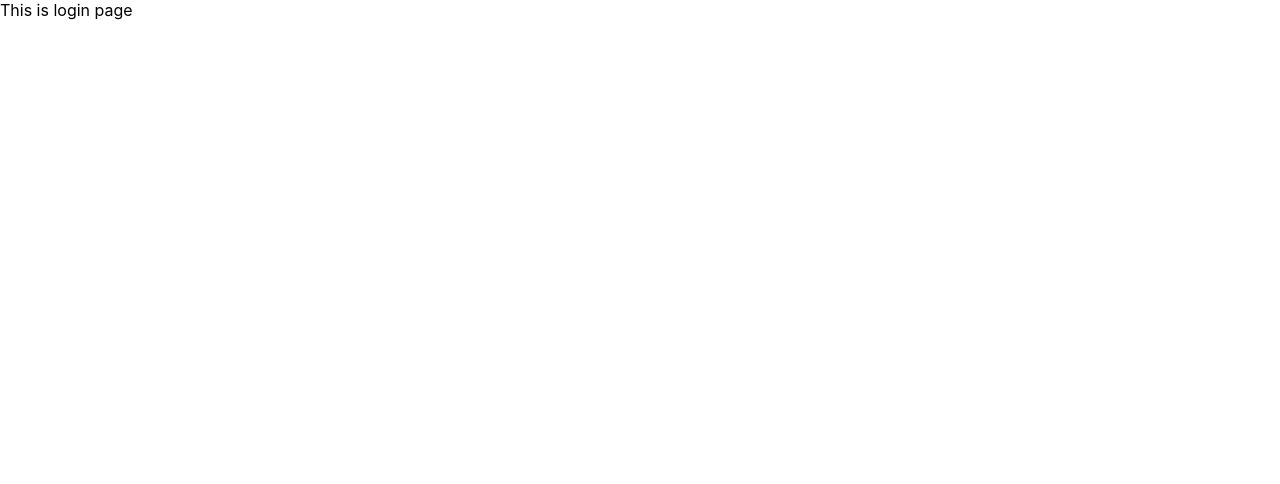
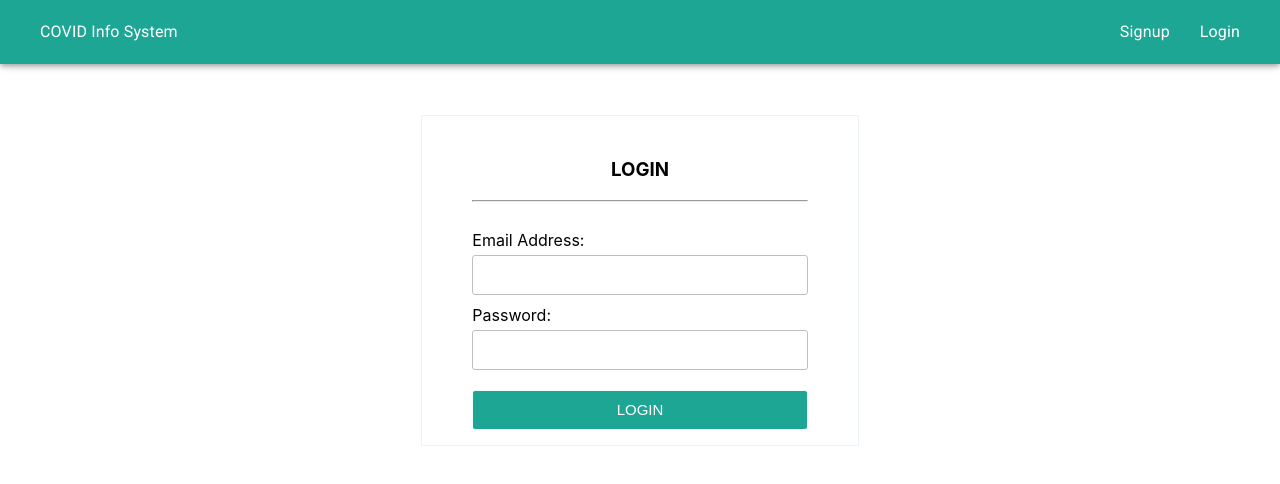
Before and after one commit to anagh07/cis_api, a React (Create React App) app in the folder frontend/: page /login in a window 1280 px wide. Shown: the top 484 px of the page. Built offline with nearby package versions, Linux system fonts and the light colour scheme.

Commit message:
Added UI for Login and Signup page

```diff
--- a/frontend/package.json
+++ b/frontend/package.json
@@ -9,11 +9,15 @@
     "@testing-library/jest-dom": "^5.11.4",
     "@testing-library/react": "^11.1.0",
     "@testing-library/user-event": "^12.1.10",
+    "aphrodite": "^2.4.0",
+    "axios": "^0.24.0",
+    "js-cookie": "^3.0.1",
     "react": "^17.0.2",
     "react-dom": "^17.0.2",
     "react-redux": "^7.2.6",
     "react-router-dom": "^5.3.0",
     "react-scripts": "4.0.3",
+    "redux": "^4.1.2",
     "web-vitals": "^1.0.1"
   },
   "scripts": {
--- a/frontend/src/App.js
+++ b/frontend/src/App.js
@@ -1,21 +1,20 @@
 import './App.css';
-import Header from './SharedComponent/Header';
-import HomePage from './SharedComponent/HomePage';
-import Footer from './SharedComponent/Footer';
-import Login from './SharedComponent/Login';
 import {
   BrowserRouter as Router,
   Switch,
-  Route,
-  Link
+  Route
 } from "react-router-dom";
+import HomePage from './DisplayComponent/HomePage';
+import LoginPage from './DisplayComponent/LoginPage';
+import SignUpPage from './DisplayComponent/SignUpPage';
 
 function App() {
   return (
     <Router>
       <Switch>
         <Route exact component={HomePage} path="/" />
-        <Route exact component={Login} path="/login" />
+        <Route exact component={LoginPage} path="/login" />
+        <Route exact component={SignUpPage} path="/signup" />
       </Switch>
     </Router>
   );
--- a/frontend/src/SharedComponent/HomePage.js
+++ b/frontend/src/DisplayComponent/HomePage.js
@@ -1,8 +1,7 @@
 import React from 'react';
 import { makeStyles } from '@material-ui/core/styles';
-import Header from './Header';
-import MainContent from './MainContent';
-import Footer from './Footer';
+import Header from '../SharedComponent/Header';
+import MainContent from '../SharedComponent/MainContent';
 
 const useStyles = makeStyles(theme => ({
   root: {
@@ -17,7 +16,6 @@ function HomePage() {
     <div className={classes.root}>
       <Header />
       <MainContent />
-      <Footer />
     </div>
   );
 }
--- a/frontend/src/SharedComponent/Login.js
+++ b/frontend/src/DisplayComponent/LoginPage.js
@@ -1,8 +1,7 @@
 import React from 'react';
 import { makeStyles } from '@material-ui/core/styles';
-import Header from './Header';
-import MainContent from './MainContent';
-import Footer from './Footer';
+import Header from '../SharedComponent/Header';
+import LoginContent from '../SharedComponent/LoginContent';
 
 const useStyles = makeStyles(theme => ({
   root: {
@@ -14,8 +13,9 @@ function Login() {
   const classes = useStyles();
 
   return (
-    <div>
-      This is login page
+    <div className={classes.root}>
+      <Header />
+      <LoginContent />
     </div>
   );
 }
--- /dev/null
+++ b/frontend/src/DisplayComponent/SignUpPage.js
@@ -0,0 +1,23 @@
+import React from 'react';
+import { makeStyles } from '@material-ui/core/styles';
+import Header from '../SharedComponent/Header';
+import SignUpContent from '../SharedComponent/SignUpContent';
+
+const useStyles = makeStyles(theme => ({
+  root: {
+    display: 'flex',
+  },
+}));
+
+function Login() {
+  const classes = useStyles();
+
+  return (
+    <div className={classes.root}>
+      <Header />
+      <SignUpContent />
+    </div>
+  );
+}
+
+export default Login;
--- a/frontend/src/SharedComponent/Footer.js
+++ b/frontend/src/SharedComponent/Footer.js
@@ -3,14 +3,10 @@ import { makeStyles } from '@material-ui/core/styles';
 import AppBar from '@material-ui/core/AppBar';
 import { Typography, MenuItem, Toolbar }  from '@material-ui/core';
 
-const drawerWidth = 240;
-
 const useStyles = makeStyles(theme => ({
   appBar: {
     top: 'auto',
     bottom: 0,
-    // width: `calc(100% - ${drawerWidth}px)`,
-    // marginLeft: drawerWidth,
   },
   menuButton: {
     marginRight: theme.spacing(2),
--- a/frontend/src/SharedComponent/Header.js
+++ b/frontend/src/SharedComponent/Header.js
@@ -1,49 +1,37 @@
 import React from 'react';
-import { makeStyles } from '@material-ui/core/styles';
+import { StyleSheet, css } from 'aphrodite';
 import AppBar from '@material-ui/core/AppBar';
 import Toolbar from '@material-ui/core/Toolbar';
-import Typography from '@material-ui/core/Typography';
-import IconButton from '@material-ui/core/IconButton';
-import Button from '@material-ui/core/Button';
-import MenuIcon from '@material-ui/icons/Face';
 import { MenuItem } from '@material-ui/core';
-import {
-  BrowserRouter as Router,
-  Switch,
-  Route,
-  Link
-} from "react-router-dom";
-import Login from './Login';
+import { Link } from "react-router-dom";
 
-const drawerWidth = 240;
-
-const useStyles = makeStyles(theme => ({
+export const styles = StyleSheet.create({
   appBar: {
-    // width: `calc(100% - ${drawerWidth}px)`,
-    // marginLeft: drawerWidth,
+    backgroundColor: "#1ea694",
   },
-  menuButton: {
-    marginRight: theme.spacing(2),
+  menuItem: {
+    marginLeft: "10px",
   },
-  title: {
-    flexGrow: 1,
-  },
-}));
+  menuLink: {
+    color: "white",
+    textDecoration: "none",
+  }
+});
 
 function Header() {
-  const classes = useStyles();
-
   return (
-    <AppBar position='fixed' className={classes.appBar}>
+    <AppBar position='fixed' className={css(styles.appBar)}>
       <Toolbar>
         <MenuItem>
-          <Typography variant='h6' className={classes.title}>
+          <Link to="/" className={css(styles.menuLink)}>
             COVID Info System
-          </Typography>
+          </Link>
         </MenuItem>
         <MenuItem style={{ marginLeft: "auto", marginRight: -12 }}>
-
-              <Link to="/login" variant='h6'>Login</Link>
+          <Link to="/signup" className={css(styles.menuLink)}>Signup</Link>
+        </MenuItem>
+        <MenuItem className={css(styles.menuItem)}>
+          <Link to="/login" className={css(styles.menuLink)}>Login</Link>
         </MenuItem>
       </Toolbar>
     </AppBar>
--- /dev/null
+++ b/frontend/src/SharedComponent/LoginContent.js
@@ -0,0 +1,109 @@
+import React, { Component } from 'react';
+import { Grid } from '@material-ui/core';
+import { StyleSheet, css } from 'aphrodite';
+import axios from 'axios';
+
+export const styles = StyleSheet.create({
+  root: {
+    border: '1px solid #edf4f9',
+    padding: '15px 50px',
+    marginTop: '10%',
+  },
+  heading: {
+    textAlign: 'center',
+    marginTop: '8%',
+    fontWeight: 'bold',
+  },
+  inputStyle: {
+    margin: '5px 0 10px 0',
+    padding: '5px',
+    border: '1px solid #bfbfbf',
+    borderRadius: '3px',
+    boxSizing: 'border-box',
+    width: '100%',
+    height: '40px',
+  },
+  loginButton: {
+    margin: '10px 0 0 0',
+    padding: '7px 10px',
+    border: '1px solid #efffff',
+    borderRadius: '3px',
+    backgroundColor: '#1ea694',
+    width: '100%',
+    fontSize: '15px',
+    color: 'white',
+    display: 'block',
+    height: '40px',
+    ':hover': {
+      cursor: 'pointer',
+      backgroundColor: '#579e94',
+    }
+  },
+})
+
+class LoginContent extends Component {
+  constructor(props) {
+    super(props);
+    this.state = {
+      email: '',
+      password: '',
+    }
+  }
+
+  handleChange = (e) => {
+    const { name, value } = e.target
+    this.setState({
+      [name]: value
+    })
+  }
+
+  handleSubmit = (event) => {
+    const apiBaseUrl = "http://localhost:5000/api/";
+    const request = {
+      email: this.state.email,
+      password :this.state.password,
+    }
+    // console.log(request);
+    axios.post(apiBaseUrl + 'login', request).then(function (response) {
+      // TODO - Check response from the backend
+      console.log(response);
+    }).catch(function (error) {
+      console.log(error);
+    });
+  }
+
+  render() {
+    const { email, password } = this.state;
+    return (
+      <Grid container spacing={4}>
+        <Grid item xs></Grid>
+        <Grid item xs={4} className={css(styles.root)}>
+          <h3 className={css(styles.heading)}>LOGIN</h3>
+          <hr/><br/>
+          <form>
+            <label>Email Address:</label>
+            <input name='email'
+                onChange={this.handleChange}
+                type='text'
+                value={email}
+                className={css(styles.inputStyle)}
+            />
+            <br/>
+            <label>Password:</label>
+            <input name='password'
+                onChange={this.handleChange}
+                type='password'
+                value={password}
+                className={css(styles.inputStyle)}
+            />
+            <br/>
+            <button className={css(styles.loginButton)} onClick={this.handleSubmit}>LOGIN</button>
+          </form>
+        </Grid>
+        <Grid item xs></Grid>
+      </Grid>
+    );
+  }
+}
+
+export default LoginContent
--- a/frontend/src/SharedComponent/MainContent.js
+++ b/frontend/src/SharedComponent/MainContent.js
@@ -1,6 +1,5 @@
 import React from 'react';
 import { makeStyles } from '@material-ui/core/styles';
-import { Grid } from '@material-ui/core';
 import { Typography, Button } from '@material-ui/core';
 
 const useStyles = makeStyles(theme => ({
--- /dev/null
+++ b/frontend/src/SharedComponent/SignUpContent.js
@@ -0,0 +1,130 @@
+import React, { Component } from 'react';
+import { Grid } from '@material-ui/core';
+import { StyleSheet, css } from 'aphrodite';
+import axios from 'axios';
+
+export const styles = StyleSheet.create({
+  root: {
+    border: '1px solid #edf4f9',
+    padding: '15px 50px',
+    marginTop: '10%',
+  },
+  heading: {
+    textAlign: 'center',
+    marginTop: '8%',
+    fontWeight: 'bold',
+  },
+  inputStyle: {
+    margin: '5px 0 10px 0',
+    padding: '5px',
+    border: '1px solid #bfbfbf',
+    borderRadius: '3px',
+    boxSizing: 'border-box',
+    width: '100%',
+    height: '40px',
+  },
+  loginButton: {
+    margin: '10px 0 0 0',
+    padding: '7px 10px',
+    border: '1px solid #efffff',
+    borderRadius: '3px',
+    backgroundColor: '#1ea694',
+    width: '100%',
+    fontSize: '15px',
+    color: 'white',
+    display: 'block',
+    height: '40px',
+    ':hover': {
+      cursor: 'pointer',
+      backgroundColor: '#579e94',
+    }
+  },
+})
+
+class SignUpContent extends Component {
+  constructor(props) {
+    super(props);
+    this.state = {
+      name: '',
+      email: '',
+      password: '',
+      retypePassword: '',
+    }
+  }
+
+  handleChange = (e) => {
+    const { name, value } = e.target
+    this.setState({
+      [name]: value
+    })
+  }
+
+  handleSubmit = (event) => {
+    const apiBaseUrl = "http://localhost:5000/api/";
+    const request = {
+      name: this.state.name,
+      email: this.state.email,
+      password :this.state.password,
+      retypePassword: this.state.retypePassword,
+    }
+    debugger
+    console.log(request);
+    axios.post(apiBaseUrl + 'signup', request).then(function (response) {
+      // TODO - Check response from the backend
+      console.log(response);
+    }).catch(function (error) {
+      console.log(error);
+    });
+  }
+
+  render() {
+    const { name, email, password, retypePassword } = this.state;
+    return (
+      <Grid container spacing={4}>
+        <Grid item xs></Grid>
+        <Grid item xs={4} className={css(styles.root)}>
+          <h3 className={css(styles.heading)}>SIGNUP</h3>
+          <hr/><br/>
+          <form>
+            <label>Name:</label>
+            <input name='name'
+                onChange={this.handleChange}
+                type='text'
+                value={name}
+                className={css(styles.inputStyle)}
+            />
+            <br/>
+            <label>Email Address:</label>
+            <input name='email'
+                onChange={this.handleChange}
+                type='text'
+                value={email}
+                className={css(styles.inputStyle)}
+            />
+            <br/>
+            <label>Password:</label>
+            <input name='password'
+                onChange={this.handleChange}
+                type='password'
+                value={password}
+                className={css(styles.inputStyle)}
+            />
+            <br/>
+            <label>Re-type Password:</label>
+            <input name='retypePassword'
+                onChange={this.handleChange}
+                type='password'
+                value={retypePassword}
+                className={css(styles.inputStyle)}
+            />
+            <br/>
+            <button className={css(styles.loginButton)} onClick={this.handleSubmit}>SIGNUP</button>
+          </form>
+        </Grid>
+        <Grid item xs></Grid>
+      </Grid>
+    );
+  }
+}
+
+export default SignUpContent
```
Also changed, not shown: frontend/src/SharedComponent/Signup.js (deleted), 1 other file (tests, documents, lock files or other folders).
